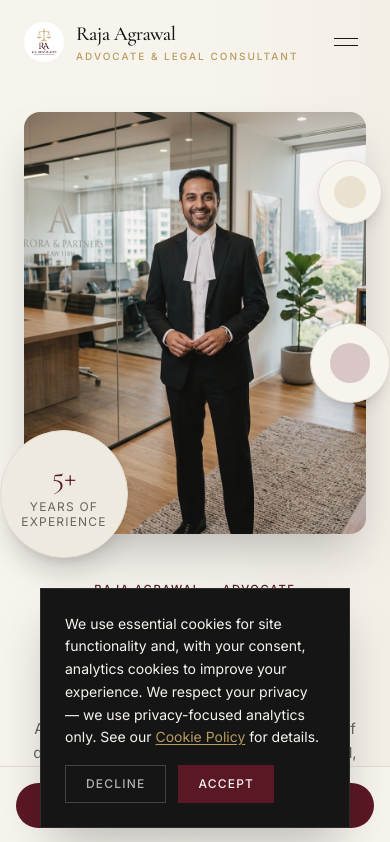
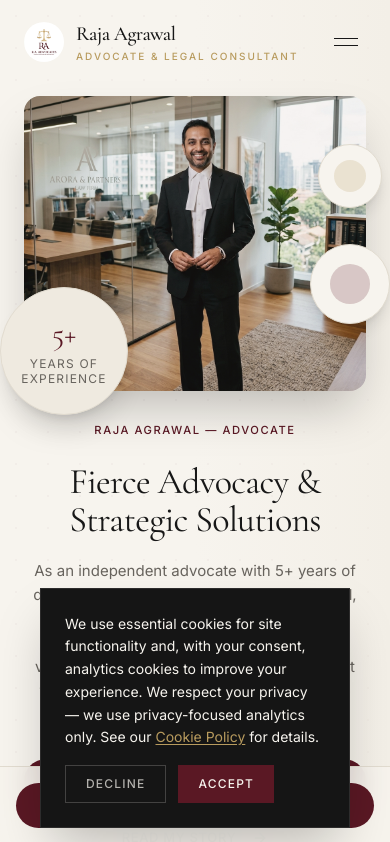
Before and after one commit to Rahul2749/LawyerWebsite, a Next.js app: page / in a window 390 px wide. Shown: the top 842 px of the page. Built offline with nearby package versions, Linux system fonts and the light colour scheme.

Commit message:
Fix mobile menu close button and make mobile hero compact

```diff
--- a/src/components/home/HeroSection.tsx
+++ b/src/components/home/HeroSection.tsx
@@ -6,13 +6,13 @@ import { motion } from "framer-motion";
 export default function HeroSection() {
   return (
     <section
-      className="relative min-h-[75vh] flex items-center overflow-hidden bg-bg-primary pt-28 pb-16 lg:pt-32 lg:pb-20"
+      className="relative min-h-0 lg:min-h-[75vh] flex items-center overflow-hidden bg-bg-primary pt-24 pb-8 lg:pt-32 lg:pb-20"
       aria-label="Hero"
     >
       {/* Subtle Premium Background Pattern/Glow */}
       <div className="absolute inset-0 z-0 opacity-[0.03] pointer-events-none" style={{ backgroundImage: "radial-gradient(#5A1824 1px, transparent 1px)", backgroundSize: "32px 32px" }}></div>
       <div className="absolute top-0 right-0 w-1/2 h-full bg-gradient-to-l from-bg-secondary/50 to-transparent z-0 pointer-events-none" />
-      <div className="container relative z-10 flex flex-col lg:flex-row items-center gap-12 lg:gap-16">
+      <div className="container relative z-10 flex flex-col lg:flex-row items-center gap-8 lg:gap-16">
 
         {/* Left Column: Content */}
         <div className="w-full lg:w-1/2 text-center lg:text-left order-2 lg:order-1">
@@ -99,7 +99,7 @@ export default function HeroSection() {
         </div>
 
         {/* Right Column: Visuals */}
-        <div className="w-full lg:w-1/2 order-1 lg:order-2 relative h-[50vh] lg:h-[70vh]">
+        <div className="w-full lg:w-1/2 order-1 lg:order-2 relative h-[35vh] sm:h-[40vh] lg:h-[70vh]">
           <motion.div
             initial={{ opacity: 0, scale: 0.95 }}
             animate={{ opacity: 1, scale: 1 }}
```
